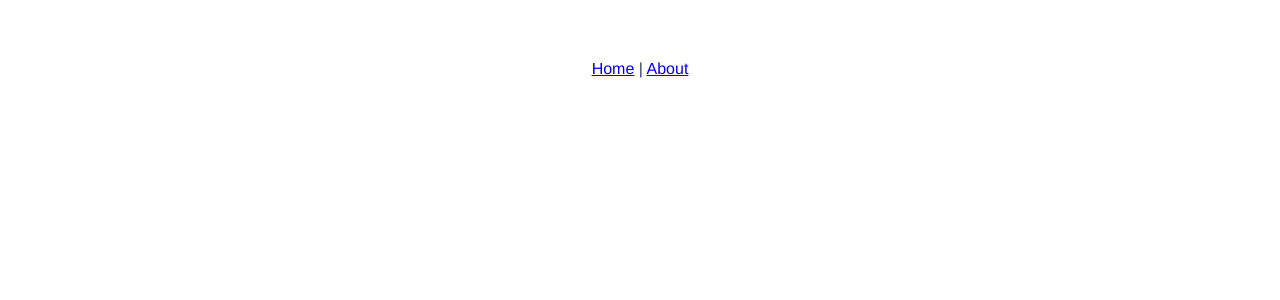
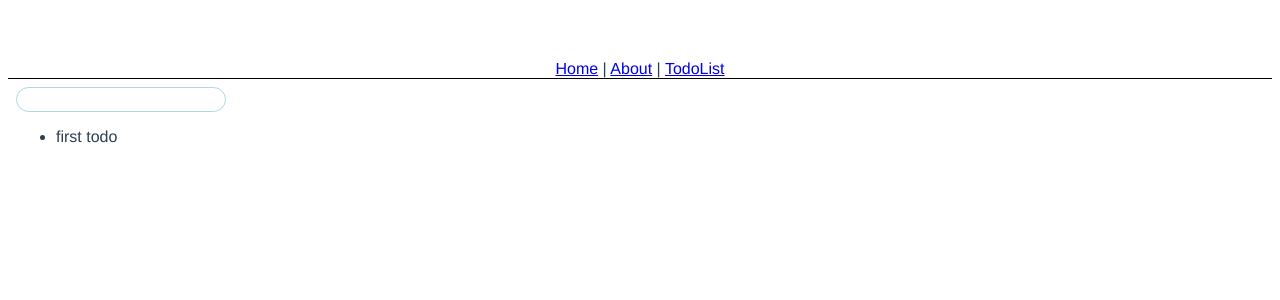
Before and after one commit to shuliu/vuecli-todolist, a Vue app: page /todolist in a window 1280 px wide. Shown: the top 300 px of the page. Built offline with nearby package versions, Linux system fonts and the light colour scheme.

Commit message:
todolist 功能

```diff
--- a/src/App.vue
+++ b/src/App.vue
@@ -2,7 +2,8 @@
   <div id="app">
     <div id="nav">
       <router-link to="/">Home</router-link> |
-      <router-link to="/about">About</router-link>
+      <router-link to="/about">About</router-link> |
+      <router-link to="/todolist">TodoList</router-link>
     </div>
     <router-view/>
   </div>
--- a/src/router.js
+++ b/src/router.js
@@ -1,6 +1,6 @@
-import Vue from 'vue'
-import Router from 'vue-router'
-import Home from './views/Home.vue'
+import Vue from 'vue';
+import Router from 'vue-router';
+import Home from './views/Home.vue';
 
 Vue.use(Router)
 
@@ -16,10 +16,12 @@ export default new Router({
     {
       path: '/about',
       name: 'about',
-      // route level code-splitting
-      // this generates a separate chunk (about.[hash].js) for this route
-      // which is lazy-loaded when the route is visited.
-      component: () => import(/* webpackChunkName: "about" */ './views/About.vue')
+      component: () => import('./views/About.vue')
+    },
+    {
+      path: '/todolist',
+      name: 'todolist',
+      component: () => import('./views/TodoList.vue')
     }
   ]
 })
--- /dev/null
+++ b/src/views/TodoList.vue
@@ -0,0 +1,64 @@
+<template>
+  <div id="todolist">
+
+    <input v-model="newTodo" v-on:keyup.enter="addTodo" />
+
+    <ul class="lists">
+      <li v-for="(item, index) in todolist" :key="index" @click="removeItem(index)">{{item.content}}</li>
+    </ul>
+  </div>
+</template>
+
+<script>
+export default {
+  data() {
+    return {
+      newTodo: "",
+      todolist: [
+        {content: 'first todo'}
+      ]
+    }
+  },
+  methods: {
+    addTodo() {
+      let content = this.newTodo.trim();
+      if(content.length > 0) {
+        this.todolist.push({content: content});
+        this.newTodo = "";
+      }
+    },
+    removeItem(index) {
+      this.todolist.splice(index, 1);
+    }
+  }
+}
+</script>
+
+
+<style>
+
+#todolist {
+  border-top: 1px solid #000;
+  text-align: left;
+  padding: 8px;
+}
+#todolist input {
+  width: 200px;
+  padding: 4px;
+  border-radius: 15px;
+  border: 1px solid lightblue;
+}
+ul.lists {
+  width: 80%;
+  max-width: 200px;
+  text-align: left;
+}
+
+ul.lists li {
+  cursor: pointer;
+}
+ul.lists li:hover {
+  color: lightcoral;
+  text-decoration: line-through;
+}
+</style>
```
